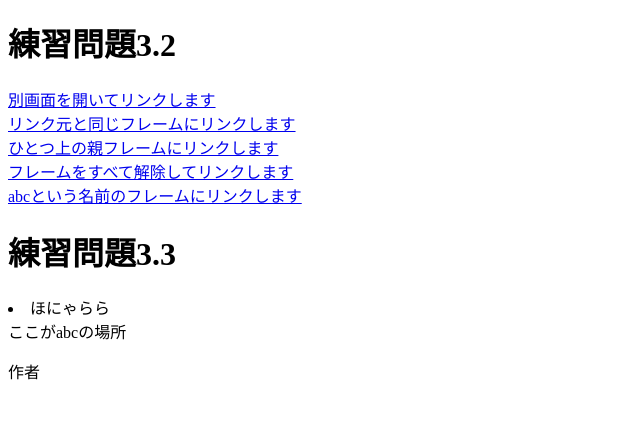
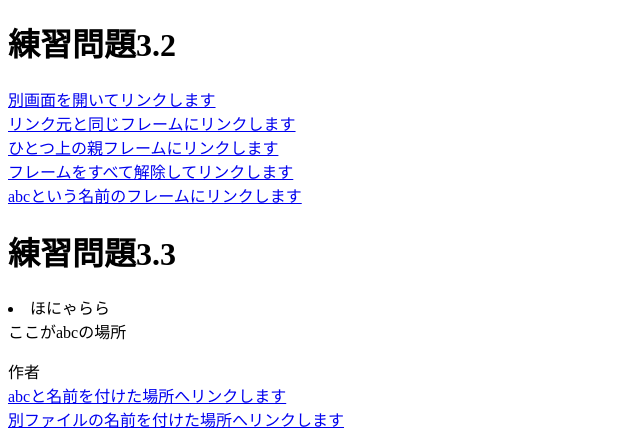
Before and after one commit to TakuOkura/taku2024, a plain HTML site: page index.html in a window 1280 px wide. Shown: the part 1568-2015 px from the top of the page, without its empty margins (0-640 px from the left). Before the commit the page ends 1967 px from the top, so only its background shows below. Drawn offline with Linux system fonts and the light colour scheme.

Commit message:
Update index.html

```diff
--- a/index.html
+++ b/index.html
@@ -167,3 +167,5 @@
 <dt>作者</dt>
 
 </body>
+<a href="#abc">abcと名前を付けた場所へリンクします</a><br>
+<a href="a.html#def">別ファイルの名前を付けた場所へリンクします</a>
```
